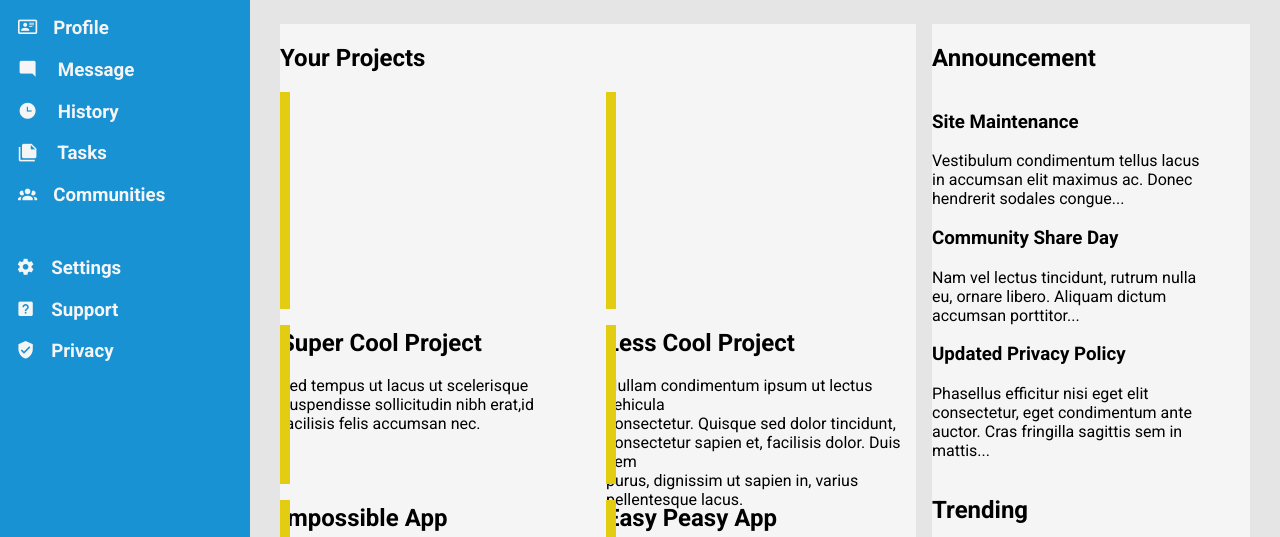
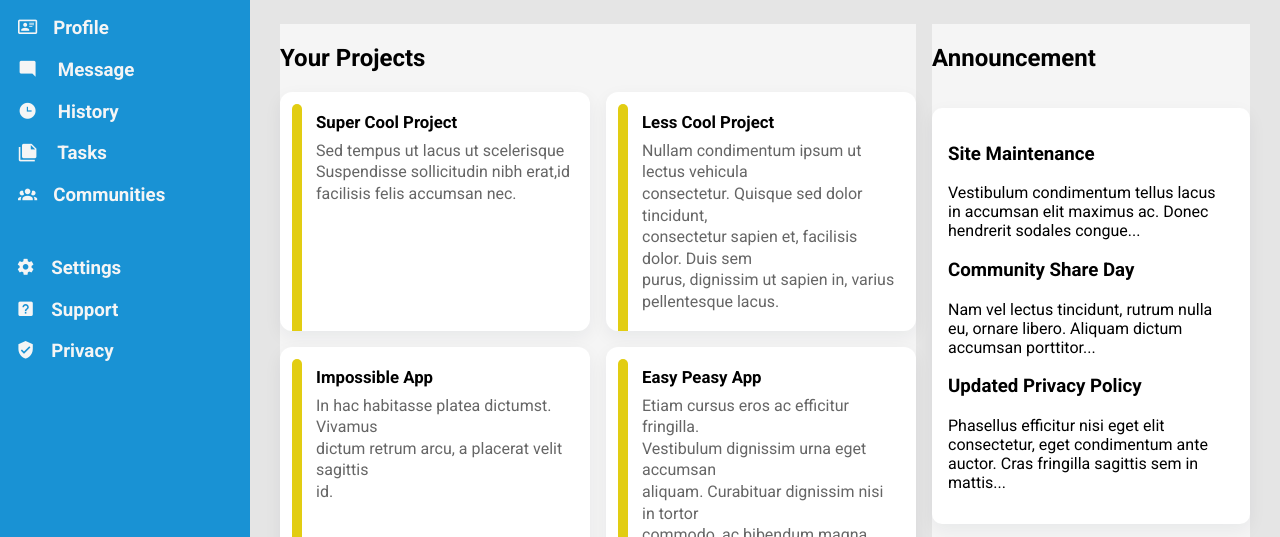
Before and after one commit to Avishkar1234/ODIN-DASHBOARD, a plain HTML site: page index.html in a window 1280 px wide. Shown: the part 184-721 px from the top of the page. Drawn offline with Linux system fonts and the light colour scheme.

Commit message:
Project complete atleast as close to the desired outcome as possible.
Made the dashboard as close to the original as
possible although not pixel perfect but used the
topics learned that are grid property and position
property (absolute and relative).

```diff
--- a/style.css
+++ b/style.css
@@ -16,7 +16,7 @@ body{
     display: grid;
 
     grid-template-columns: 250px 4fr;
-    grid-template-rows: 1fr 4fr;
+    grid-template-rows: auto 1fr;
 }
 
 .header{
@@ -188,6 +188,13 @@ button{
 
 .main{
     grid-column: 2 / 3;
+    display: grid;
+
+    grid-template-columns: 2fr 360px;
+    gap: 24px;
+    padding: 24px;
+    align-items: start;
+    background: transparent;
 }
 
 span{
@@ -208,11 +215,14 @@ span{
     grid-template-columns: 2fr 1fr;
 }
 
+.left-column { background: transparent; }
+
 .left-cards{
     display: grid;
     gap: 16px;
 
     grid-template-columns: repeat(auto-fit, minmax(250px, 1fr));
+    align-items: stretch;
 }
 
 .right-cards{
@@ -253,6 +263,61 @@ span{
 }
 
 .cards{
-    gap: 16px;
+    position: relative;
+    background: #fff;
     border-radius: 12px;
+    padding: 20px 20px 18px 36px;
+    box-shadow: 0 6px 18px rgba(22,36,50,0.06);
+    min-height: 140px;
+    display: flex;
+    flex-direction: column;
+    overflow: hidden;
 }
+
+.cards h2 {
+    margin: 0 0 8px;
+    font-size: 1.05rem;
+
+}
+.cards p  {
+    margin: 0;
+    color: #666;
+    line-height: 1.35;
+}
+
+.cards .yellow {
+  position: absolute;
+  left: 12px;
+  top: 12px;
+  bottom: 12px;
+  width: 10px;
+  background: rgb(226,205,18);
+  border-radius: 8px;
+}
+
+.right-column {
+    background: transparent;
+}
+
+.right-cards {
+  display: flex;
+  flex-direction: column;
+  gap: 16px;
+}
+
+.anncouncement-card {
+  background: #fff;
+  border-radius: 10px;
+  padding: 16px;
+  box-shadow: 0 6px 18px rgba(22,36,50,0.06);
+}
+
+.trending-container {
+  display: flex;
+  align-items: center;
+  gap: 12px;
+  background: #fff;
+  border-radius: 8px;
+  padding: 10px;
+  box-shadow: 0 6px 18px rgba(22,36,50,0.04);
+}
```
